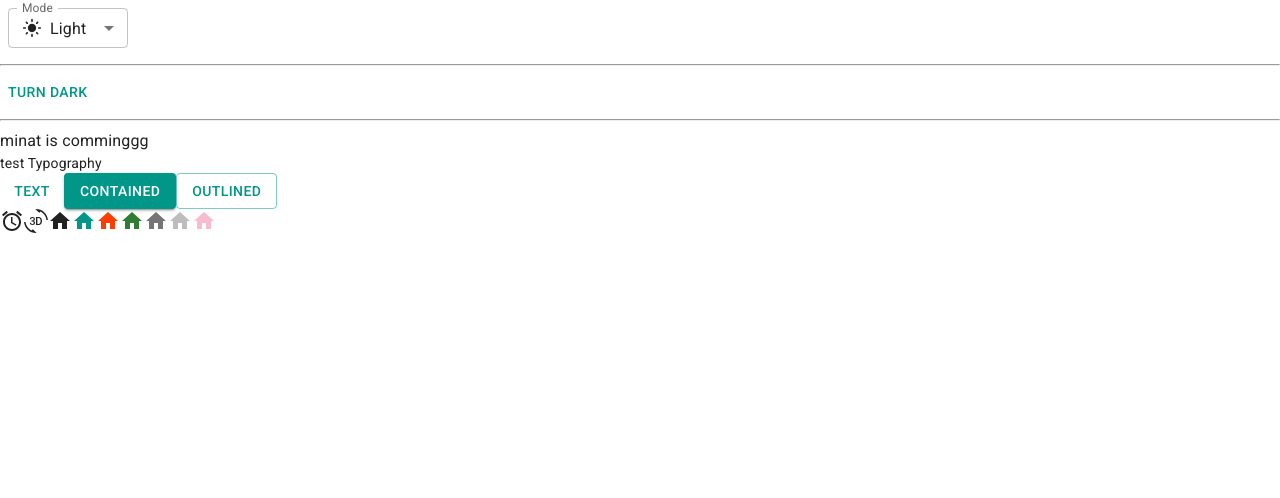
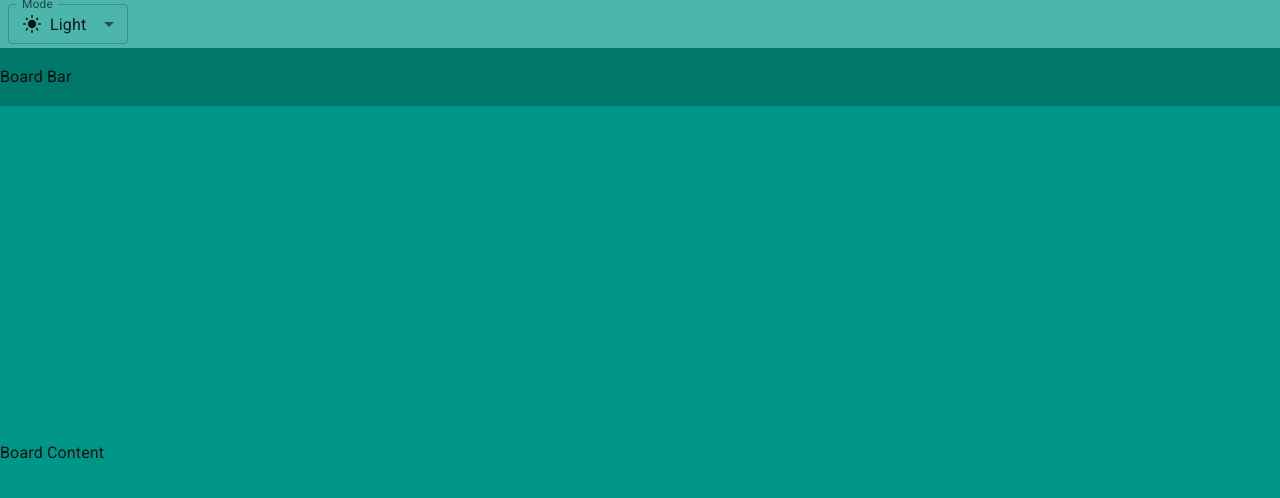
Before and after one commit to minatisleeping/ollert-web, a React (Vite) app: page / in a window 1280 px wide. Shown: the top 498 px of the page. Built offline with nearby package versions, Linux system fonts and the light colour scheme.

Commit message:
Construct UI trello include: appBar, boardBar, mainUI

```diff
--- a/index.html
+++ b/index.html
@@ -4,7 +4,7 @@
     <meta charset="UTF-8" />
     <link rel="icon" type="image/svg+xml" href="/vite.svg" />
     <meta name="viewport" content="width=device-width, initial-scale=1.0" />
-    <title>Vite + React</title>
+    <title>Trello MERN Stack PRO</title>
 
     <link
     rel="stylesheet"
--- a/src/App.jsx
+++ b/src/App.jsx
@@ -1,11 +1,4 @@
-import Button from '@mui/material/Button'
-import AccessAlarmIcon from '@mui/icons-material/AccessAlarm'
-import ThreeDRotation from '@mui/icons-material/ThreeDRotation'
-import HomeIcon from '@mui/icons-material/Home'
-import { pink } from '@mui/material/colors'
-import Typography from '@mui/material/Typography'
 import { useColorScheme } from '@mui/material/styles'
-
 import InputLabel from '@mui/material/InputLabel'
 import MenuItem from '@mui/material/MenuItem'
 import FormControl from '@mui/material/FormControl'
@@ -14,6 +7,7 @@
 import DarkModeOutlinedIcon from '@mui/icons-material/DarkModeOutlined'
 import SettingsBrightness from '@mui/icons-material/SettingsBrightness'
 import Box from '@mui/material/Box'
+import { Container } from '@mui/material'
 
 function ModeSelect() {
   const { mode, setMode } = useColorScheme()
@@ -52,53 +46,39 @@
   )
 }
 
-function ModeToggle() {
-  const { mode, setMode } = useColorScheme()
-
-  // const prefersDarkMode = useMediaQuery('(prefers-color-scheme: dark)')
-  // const prefersLightMode = useMediaQuery('(prefers-color-scheme: light)')
-  // console.log('🚀 ~ ModeToggle ~ prefersDarkMode: ', prefersDarkMode)
-  // console.log('🚀 ~ ModeToggle ~ prefersLightMode: ', prefersLightMode)
-
-  return (
-    <Button
-      onClick={() => {
-        setMode(mode === 'light' ? 'dark' : 'light')
-      }}
-    >
-      {mode === 'light' ? 'Turn dark' : 'Turn light'}
-    </Button>
-  )
-}
-
 function App() {
   return (
-    <>
-      <ModeSelect />
-      <hr/>
-      <ModeToggle />
-      <hr/>
-      <div>minat is comminggg</div>
+    <Container disableGutters maxWidth sx={{ height: '100vh' }}>
+      <Box sx={{ //App Bar
+        backgroundColor: 'primary.light',
+        width: '100%',
+        height: theme => theme.trello.appBarHeight,
+        display: 'flex',
+        alignItems: 'center'
+      }}>
+        <ModeSelect />
+      </Box>
 
-      <Typography variant='body2' color='text.primary'>test Typography</Typography>
+      <Box sx={{ //Board Bar
+        backgroundColor: 'primary.dark',
+        width: '100%',
+        height: theme => theme.trello.boardBarHeight,
+        display: 'flex',
+        alignItems: 'center'
+      }}>
+        Board Bar
+      </Box>
 
-      <Button variant="text">Text</Button>
-      <Button variant="contained">Contained</Button>
-      <Button variant="outlined">Outlined</Button>
-      <br/>
-      <AccessAlarmIcon/>
-      <ThreeDRotation/>
-
-      <HomeIcon />
-      <HomeIcon color="primary" />
-      <HomeIcon color="secondary" />
-      <HomeIcon color="success" />
-      <HomeIcon color="action" />
-      <HomeIcon color="disabled" />
-      <HomeIcon sx={{ color: pink[100] }} />
-
-
-    </>
+      <Box sx={{ //Board Bar
+        backgroundColor: 'primary.main',
+        width: '100%',
+        height: theme => `calc(100vh - ${theme.trello.appBarHeight} - ${theme.trello.boardBarHeight})`,
+        display: 'flex',
+        alignItems: 'center'
+      }}>
+        Board Content
+      </Box>
+    </Container>
   )
 }
 
--- a/src/theme.js
+++ b/src/theme.js
@@ -3,6 +3,10 @@
 
 // Create a theme instance.
 const theme = extendTheme({
+  trello: {
+    appBarHeight: '48px',
+    boardBarHeight: '58px'
+  },
   colorSchemes: {
     light: {
       palette: {
```
